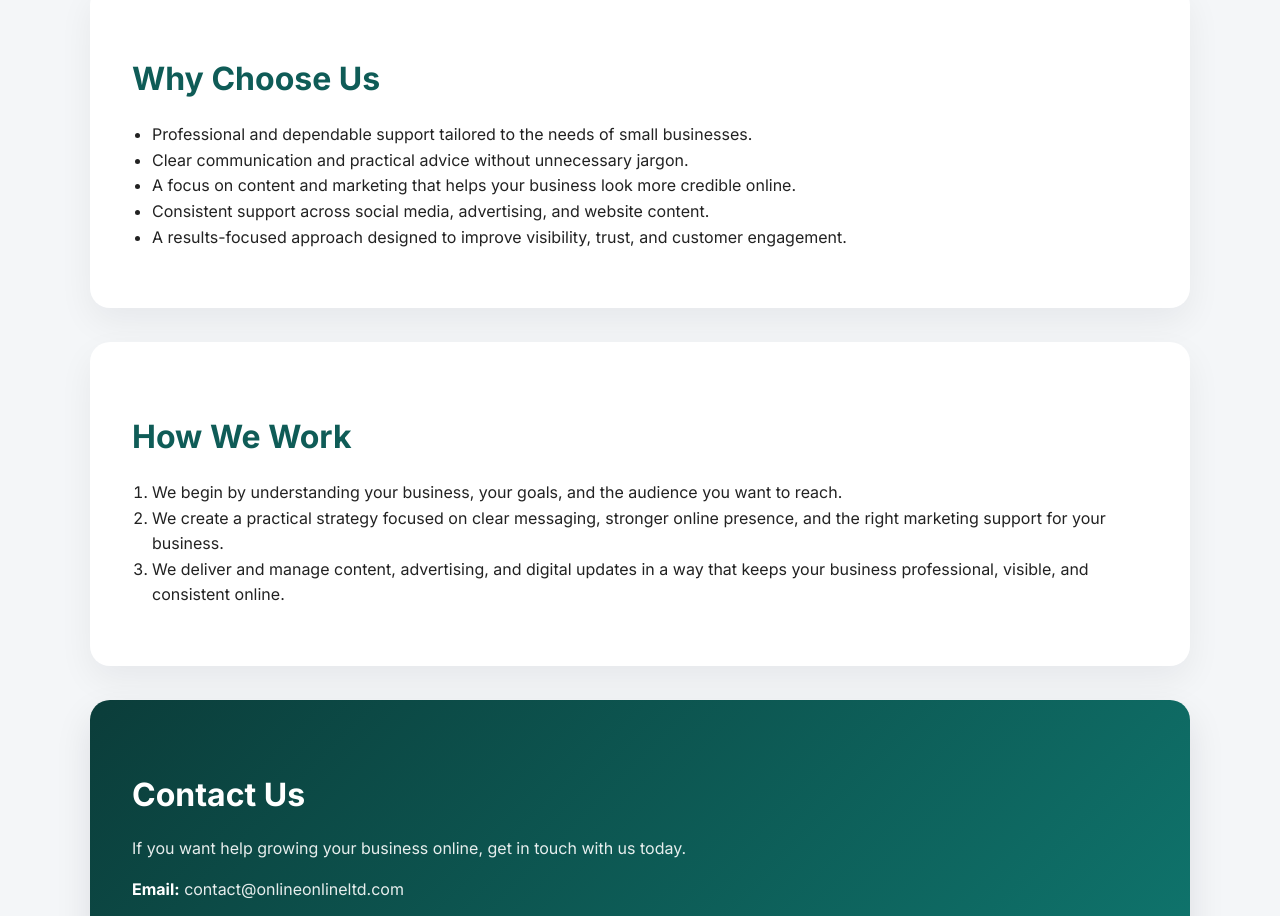
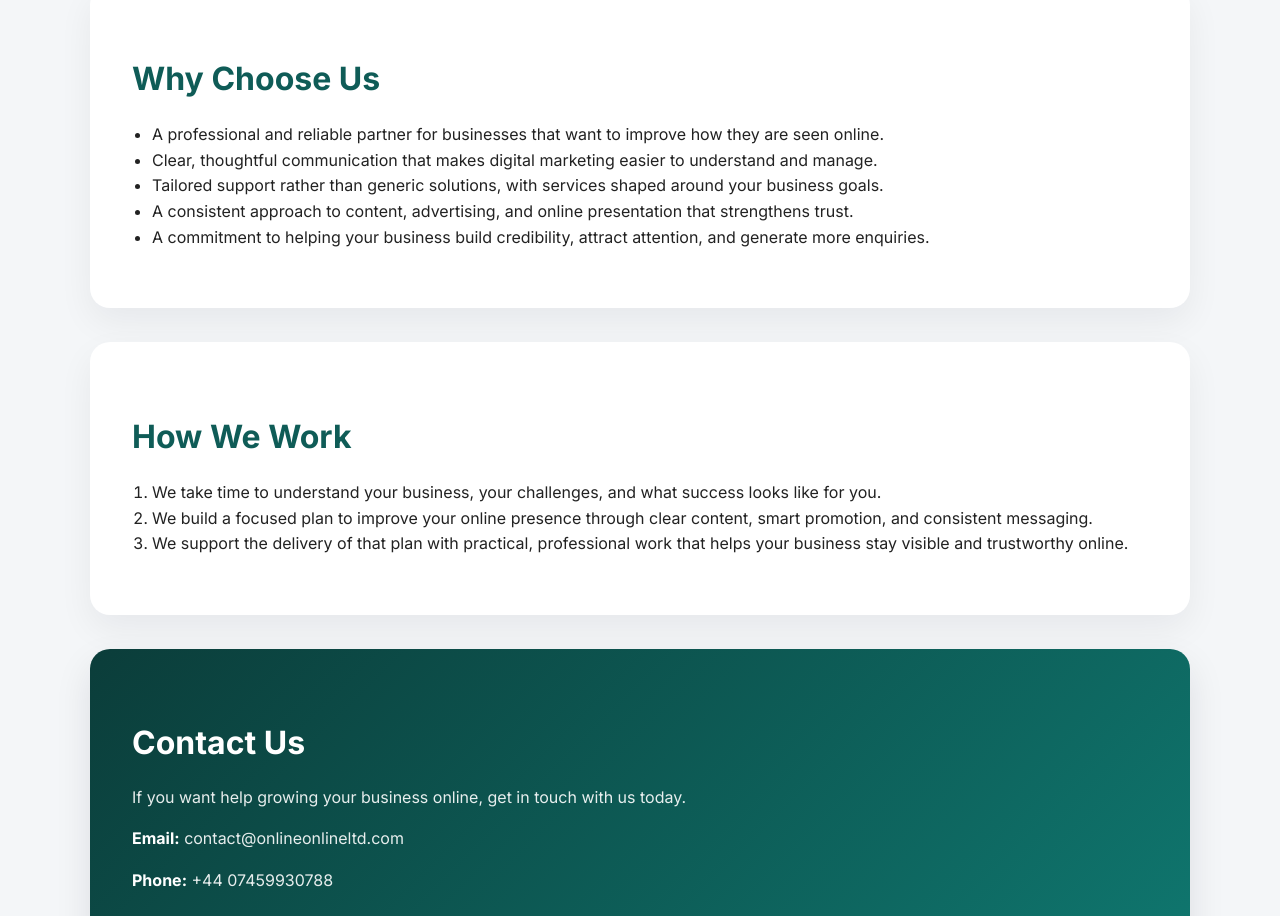
Before and after one commit to imubinul194-hub/Online-Online, a plain HTML site: page index.html in a window 1280 px wide. Shown: the part 1580-2496 px from the top of the page. Drawn offline with Linux system fonts and the light colour scheme.

Commit message:
Revise content in 'Why Choose Us' and 'How We Work' sections

```diff
--- a/index.html
+++ b/index.html
@@ -55,20 +55,20 @@ attract customers, and communicate their value more effectively.
 <section class="card">
 <h2>Why Choose Us</h2>
 <ul>
-  <li>Professional and dependable support tailored to the needs of small businesses.</li>
-  <li>Clear communication and practical advice without unnecessary jargon.</li>
-  <li>A focus on content and marketing that helps your business look more credible online.</li>
-  <li>Consistent support across social media, advertising, and website content.</li>
-  <li>A results-focused approach designed to improve visibility, trust, and customer engagement.</li>
+  <li>A professional and reliable partner for businesses that want to improve how they are seen online.</li>
+  <li>Clear, thoughtful communication that makes digital marketing easier to understand and manage.</li>
+  <li>Tailored support rather than generic solutions, with services shaped around your business goals.</li>
+  <li>A consistent approach to content, advertising, and online presentation that strengthens trust.</li>
+  <li>A commitment to helping your business build credibility, attract attention, and generate more enquiries.</li>
 </ul>
 </section>
 
 <section class="card">
 <h2>How We Work</h2>
 <ol>
-  <li>We begin by understanding your business, your goals, and the audience you want to reach.</li>
-  <li>We create a practical strategy focused on clear messaging, stronger online presence, and the right marketing support for your business.</li>
-  <li>We deliver and manage content, advertising, and digital updates in a way that keeps your business professional, visible, and consistent online.</li>
+  <li>We take time to understand your business, your challenges, and what success looks like for you.</li>
+  <li>We build a focused plan to improve your online presence through clear content, smart promotion, and consistent messaging.</li>
+  <li>We support the delivery of that plan with practical, professional work that helps your business stay visible and trustworthy online.</li>
 </ol>
 </section>
 
```
